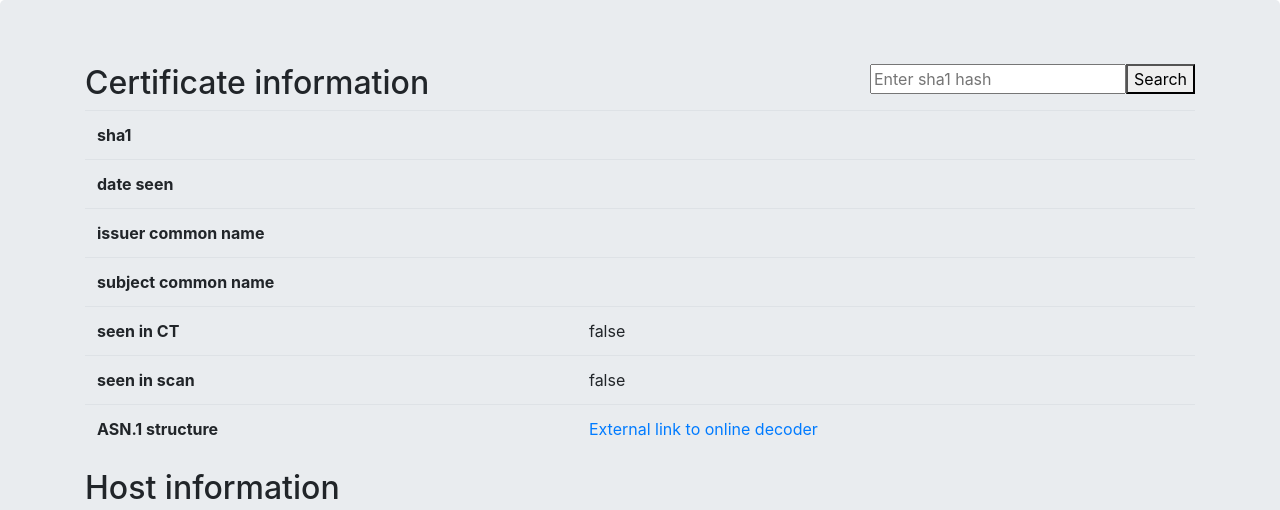
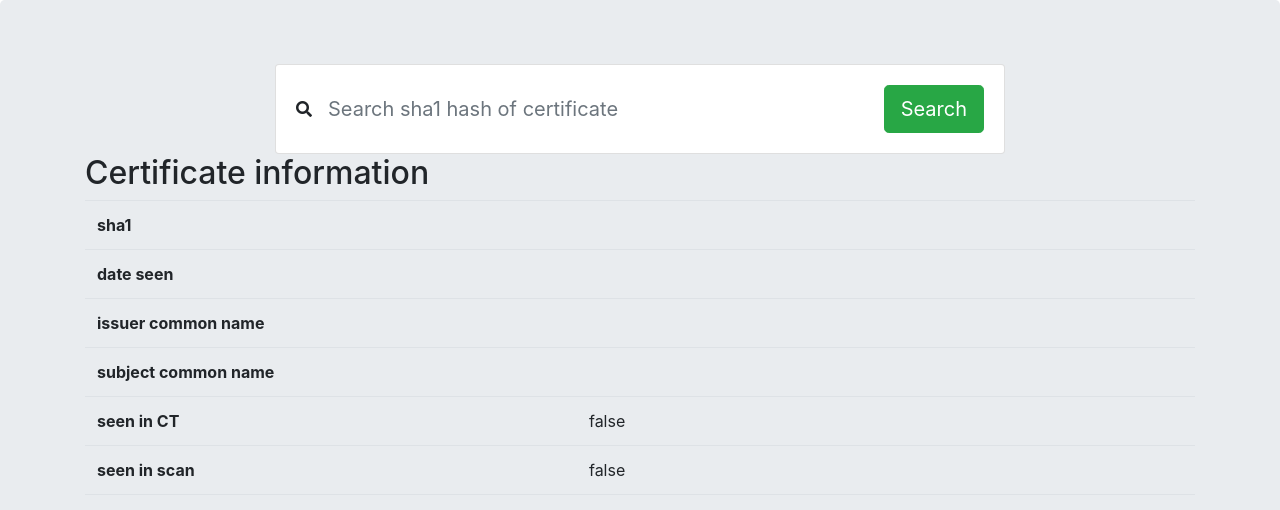
Before and after one commit to KTiago/CertView, a Node project: template frontend/views/certificate.ejs in a window 1280 px wide. Shown: the part 56-566 px from the top of the page. Run offline with Node 20 templates, Linux system fonts and the light colour scheme; the template is opened without the code that fills it, so the values that code supplies are empty; some libraries are stand-ins or nearby versions.

Commit message:
Frontend; update appearance of search bar on certificate page too

```diff
--- a/frontend/views/certificate.ejs
+++ b/frontend/views/certificate.ejs
@@ -8,6 +8,7 @@
     <title>CertView</title>
 
     <link rel="canonical" href="https://getbootstrap.com/docs/4.5/examples/jumbotron/">
+    <link rel="stylesheet" href="https://use.fontawesome.com/releases/v5.1.0/css/all.css" integrity="sha384-lKuwvrZot6UHsBSfcMvOkWwlCMgc0TaWr+30HWe3a4ltaBwTZhyTEggF5tJv8tbt" crossorigin="anonymous">
     <link rel="stylesheet" href="https://stackpath.bootstrapcdn.com/bootstrap/4.5.0/css/bootstrap.min.css" integrity="sha384-9aIt2nRpC12Uk9gS9baDl411NQApFmC26EwAOH8WgZl5MYYxFfc+NcPb1dKGj7Sk" crossorigin="anonymous">
     <!-- Bootstrap core CSS -->
     <style>
@@ -60,7 +61,26 @@
 <main role="main">
     <div class="jumbotron">
         <div class="container">
-            <form class="float-right" action="/certificates" method="GET"><input name="sha1" type="text" placeholder="Enter sha1 hash" /><button>Search</button></form>
+            <div class="row justify-content-center">
+                <div class="col-12 col-md-10 col-lg-8">
+                    <form class="card card-sm" action="/certificates" method="GET">
+                        <div class="card-body row no-gutters align-items-center">
+                            <div class="col-auto">
+                                <i class="fas fa-search"></i>
+                            </div>
+                            <!--end of col-->
+                            <div class="col">
+                                <input class="form-control form-control-lg form-control-borderless" name="sha1" type="text" placeholder="Search sha1 hash of certificate">
+                            </div>
+                            <!--end of col-->
+                            <div class="col-auto">
+                                <button class="btn btn-lg btn-success" type="submit">Search</button>
+                            </div>
+                            <!--end of col-->
+                        </div>
+                    </form>
+                </div>
+            </div>
             <h2>Certificate information</h2>
             <table class="table">
                 <tbody>
--- a/frontend/views/certificate_not_found.ejs
+++ b/frontend/views/certificate_not_found.ejs
@@ -8,6 +8,7 @@
     <title>CertView</title>
 
     <link rel="canonical" href="https://getbootstrap.com/docs/4.5/examples/jumbotron/">
+    <link rel="stylesheet" href="https://use.fontawesome.com/releases/v5.1.0/css/all.css" integrity="sha384-lKuwvrZot6UHsBSfcMvOkWwlCMgc0TaWr+30HWe3a4ltaBwTZhyTEggF5tJv8tbt" crossorigin="anonymous">
     <link rel="stylesheet" href="https://stackpath.bootstrapcdn.com/bootstrap/4.5.0/css/bootstrap.min.css" integrity="sha384-9aIt2nRpC12Uk9gS9baDl411NQApFmC26EwAOH8WgZl5MYYxFfc+NcPb1dKGj7Sk" crossorigin="anonymous">
     <!-- Bootstrap core CSS -->
     <style>
```
